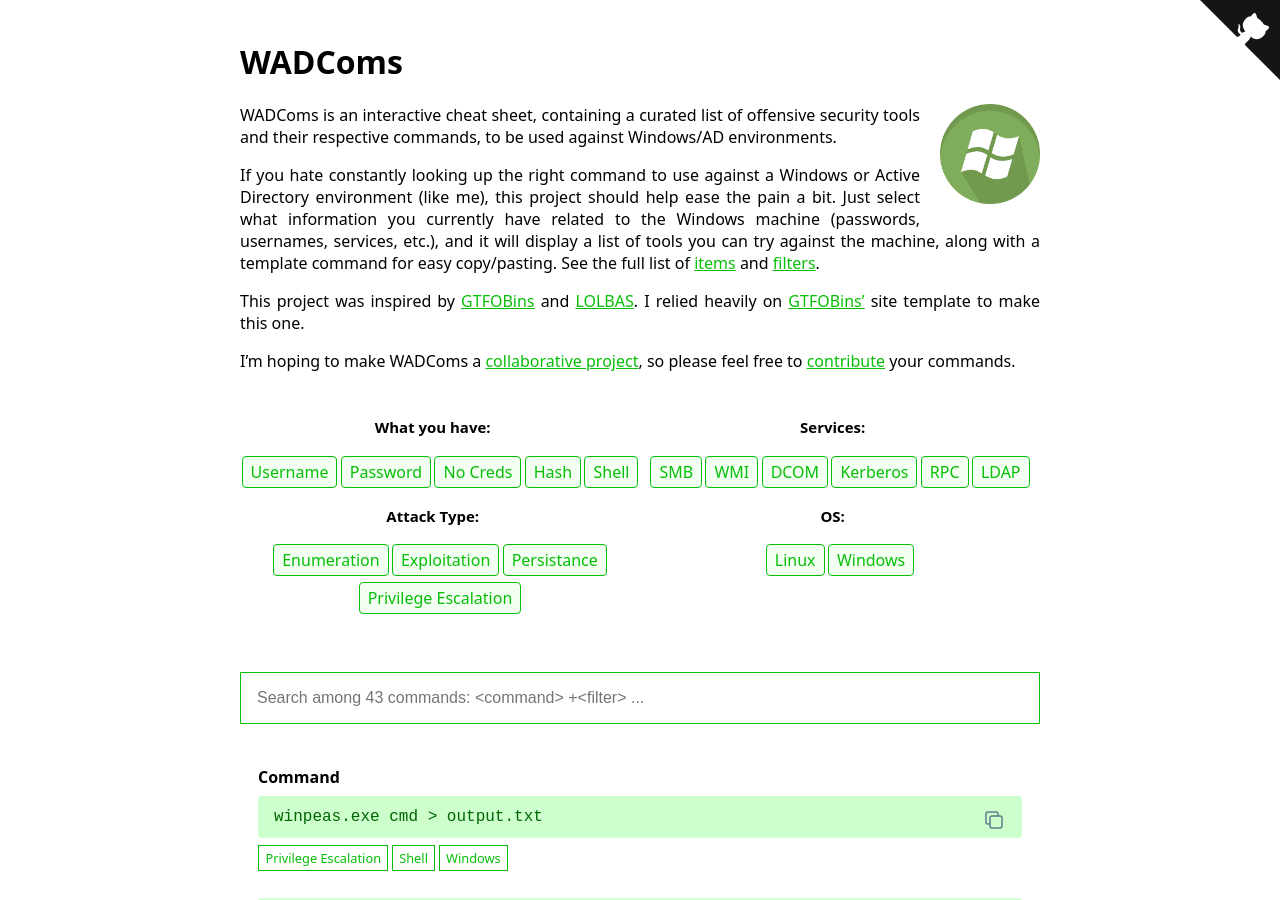
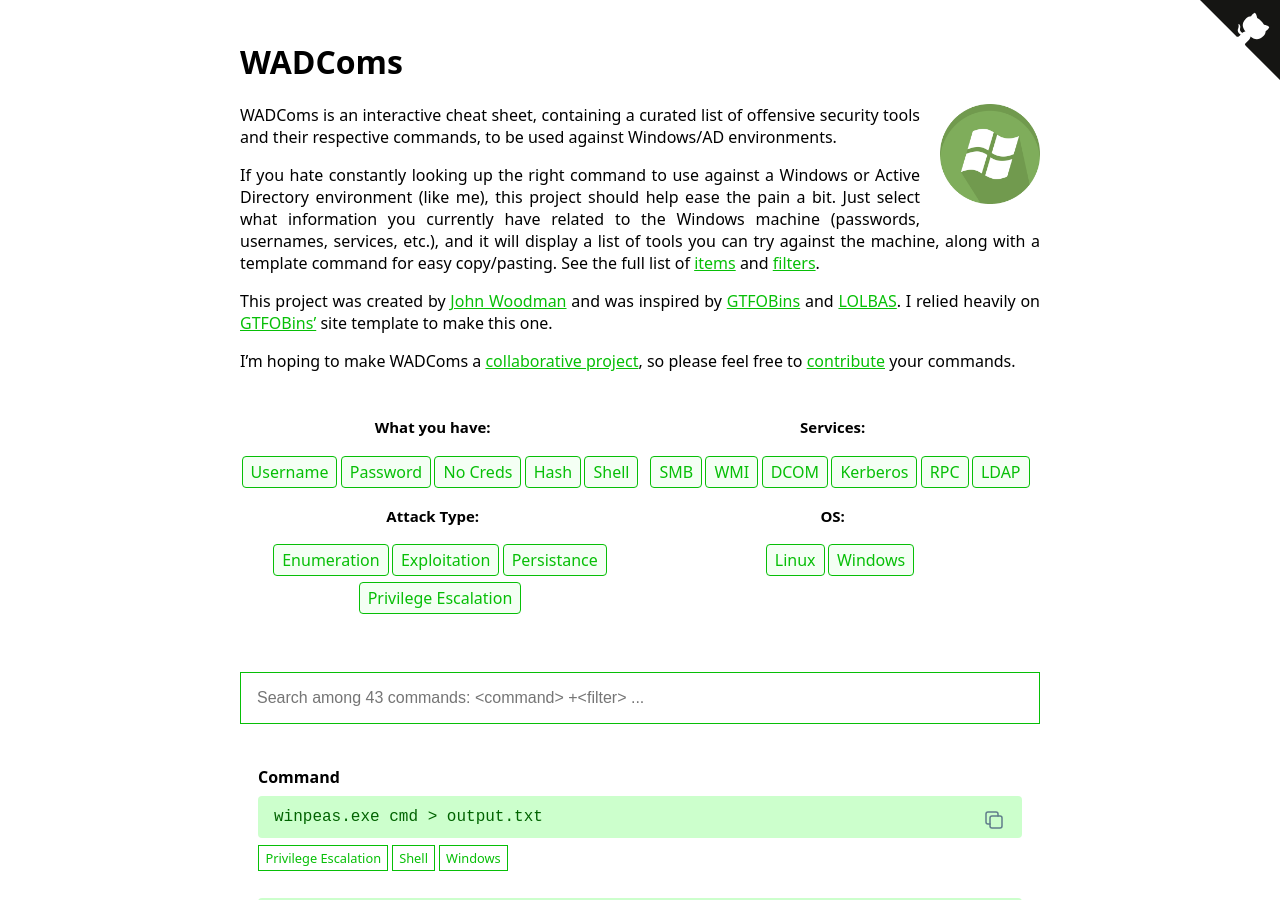
Before and after one commit to WADComs/WADComs.github.io, a Jekyll site: the page built from index.md, in a window 1280 px wide and 900 px high. Built offline with Jekyll 4.4.1, drawn with Linux system fonts in a browser that asks for light colours.

Commit message:
Update index.md

```diff
--- a/index.md
+++ b/index.md
@@ -9,7 +9,7 @@ WADComs is an interactive cheat sheet, containing a curated list of offensive se
 
 If you hate constantly looking up the right command to use against a Windows or Active Directory environment (like me), this project should help ease the pain a bit. Just select what information you currently have related to the Windows machine (passwords, usernames, services, etc.), and it will display a list of tools you can try against the machine, along with a template command for easy copy/pasting. See the full list of [items](/items/) and [filters](/filters/).
 
-This project was inspired by [GTFOBins][GTFOBins] and [LOLBAS][LOLBAS]. I relied heavily on [GTFOBins'][GTFOBins] site template to make this one.
+This project was created by [John Woodman](https://twitter.com/JohnWoodman15) and was inspired by [GTFOBins][GTFOBins] and [LOLBAS][LOLBAS]. I relied heavily on [GTFOBins'][GTFOBins] site template to make this one.
 
 I'm hoping to make WADComs a [collaborative project][collaborative], so please feel free to [contribute][contribute] your commands.
 
```
